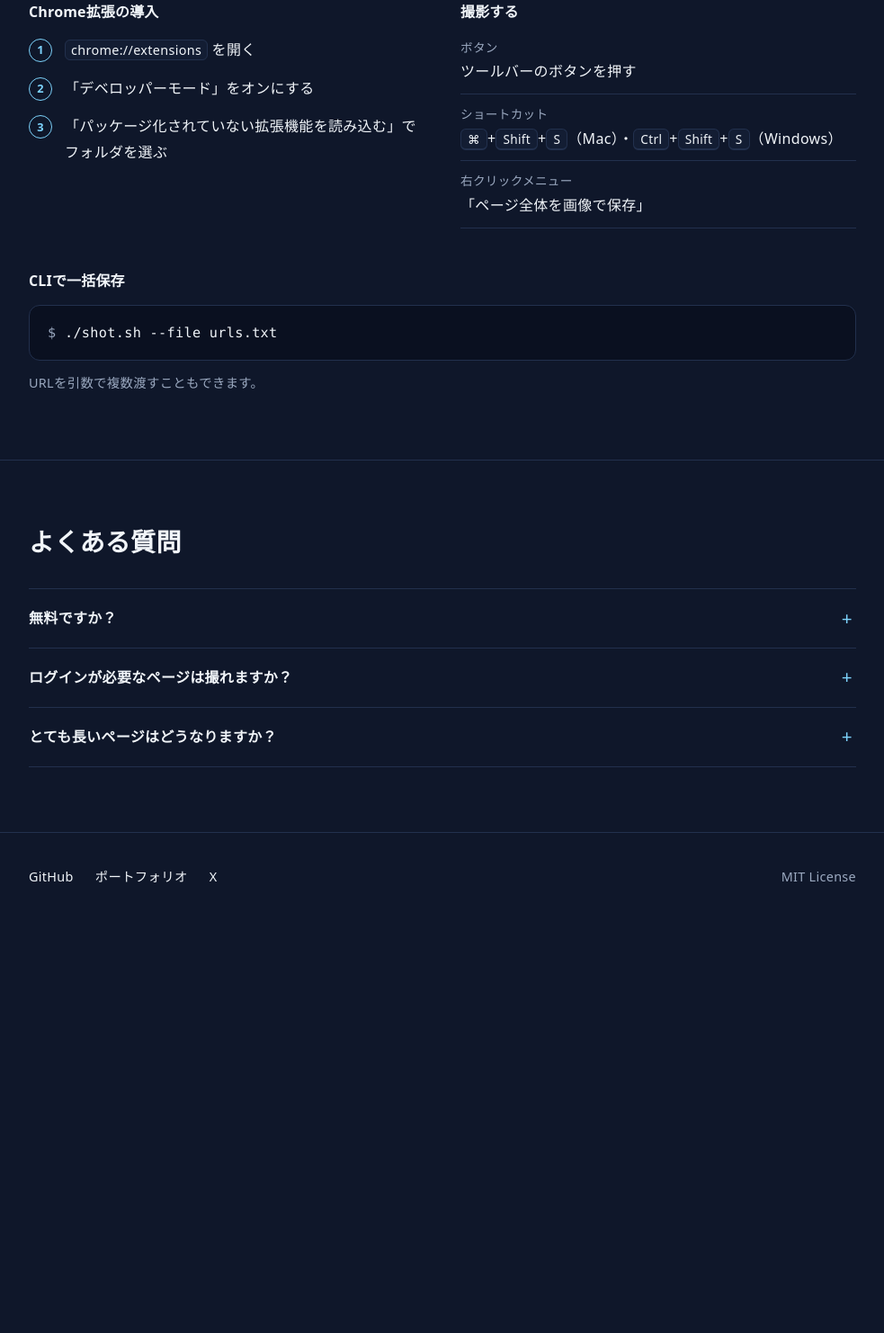
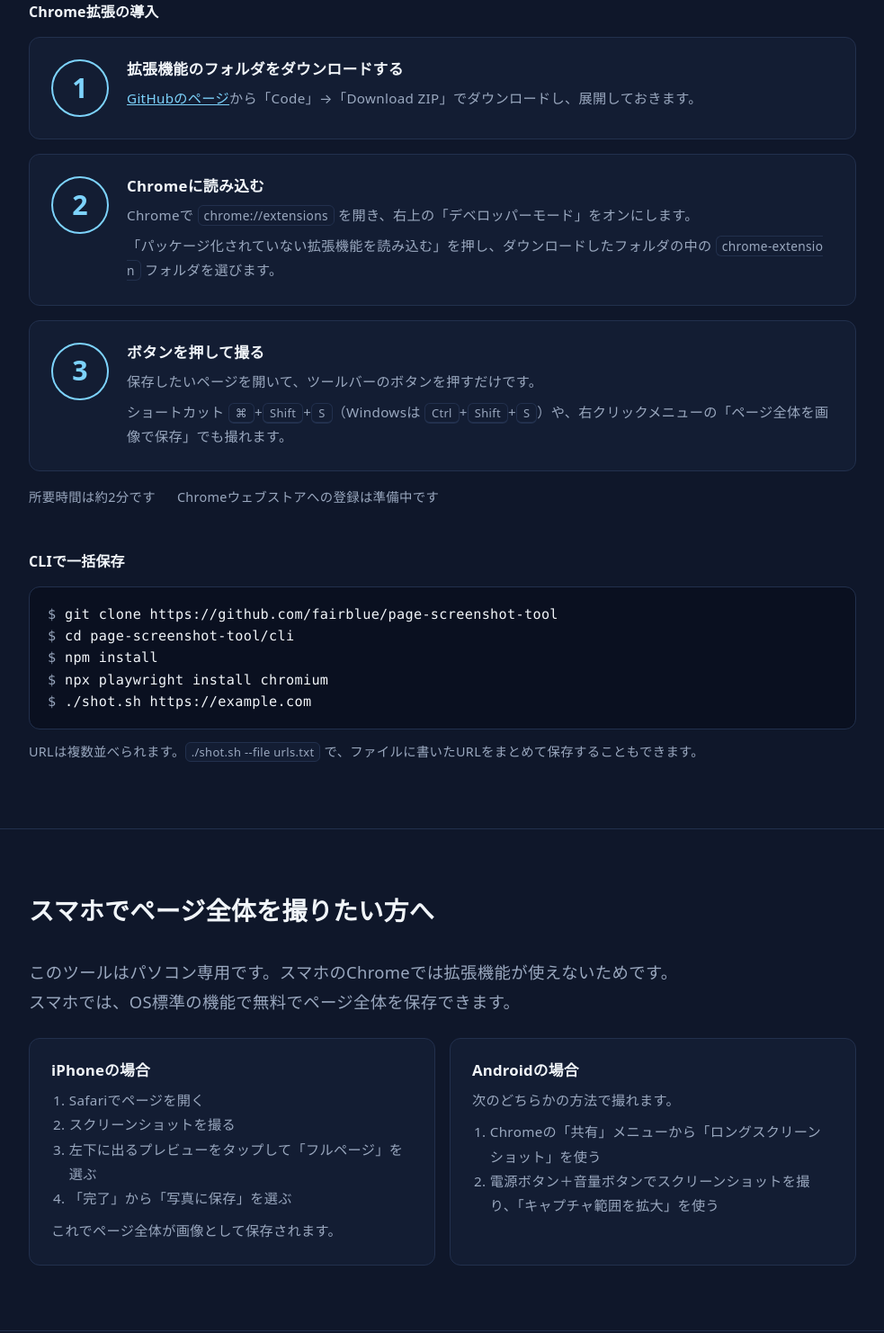
Before and after one commit to fairblue/page-screenshot-tool, a browser extension: page docs/index.html in a window 1280 px wide. Shown: the part 1625-3107 px from the top of the page at 90% size, without its empty margins (148-1131 px from the left). Before the commit the page ends 2661 px from the top, so only its background shows below. Drawn offline with Linux system fonts and the light colour scheme.

Commit message:
LP改訂：導入を大きな3ステップに簡素化＋スマホ向け手順セクションを追加

```diff
--- a/docs/index.html
+++ b/docs/index.html
@@ -105,6 +105,25 @@
   pre .prompt { color: var(--muted); user-select: none; }
   .note { color: var(--muted); font-size: 0.9rem; margin-top: 12px; }
   .sub { font-size: 1rem; margin-bottom: 16px; }
+  .install { display: grid; gap: 16px; list-style: none; padding: 0; margin: 0; counter-reset: step; }
+  .install li {
+    counter-increment: step; display: grid; grid-template-columns: 64px 1fr; gap: 20px; align-items: start;
+    background: var(--bg-2); border: 1px solid var(--line); border-radius: var(--radius); padding: 24px;
+  }
+  .install li::before {
+    content: counter(step); width: 64px; height: 64px; border-radius: 50%;
+    border: 2px solid var(--accent); color: var(--accent);
+    font-size: 1.9rem; font-weight: 700; line-height: 1; display: grid; place-items: center;
+  }
+  .install h4 { font-size: 1.05rem; line-height: 1.35; margin: 0 0 8px; }
+  .install p { color: var(--muted); font-size: 0.95rem; }
+  .install p + p { margin-top: 6px; }
+  .install-meta { display: flex; flex-wrap: wrap; gap: 4px 24px; color: var(--muted); font-size: 0.9rem; margin: 16px 0 0; padding: 0; list-style: none; }
+
+  /* Mobile */
+  .mobile { display: grid; grid-template-columns: 1fr 1fr; gap: 16px; list-style: none; padding: 0; margin: 0; }
+  .mobile ol { margin: 0; padding-left: 1.3em; color: var(--muted); font-size: 0.95rem; }
+  .mobile .card p + ol, .mobile ol + p { margin-top: 8px; }
 
   /* FAQ */
   .faq { border-top: 1px solid var(--line); }
@@ -134,6 +153,9 @@
     .hero { padding: 56px 0 48px; }
     .features { grid-template-columns: 1fr; }
     .usage { grid-template-columns: 1fr; gap: 32px; }
+    .install li { grid-template-columns: 48px 1fr; gap: 16px; padding: 20px; }
+    .install li::before { width: 48px; height: 48px; font-size: 1.5rem; }
+    .mobile { grid-template-columns: 1fr; }
   }
   @media (prefers-reduced-motion: reduce) {
     * { transition: none !important; }
@@ -186,29 +208,69 @@
   <section aria-labelledby="usage-title">
     <div class="wrap">
       <h2 id="usage-title">使い方</h2>
-      <div class="usage">
-        <div>
-          <h3 class="sub">Chrome拡張の導入</h3>
-          <ol class="steps">
-            <li><span class="inline-code">chrome://extensions</span> を開く</li>
-            <li>「デベロッパーモード」をオンにする</li>
-            <li>「パッケージ化されていない拡張機能を読み込む」でフォルダを選ぶ</li>
-          </ol>
-        </div>
-        <div>
-          <h3 class="sub">撮影する</h3>
-          <ul class="ways">
-            <li><span class="label">ボタン</span>ツールバーのボタンを押す</li>
-            <li><span class="label">ショートカット</span><kbd>⌘</kbd>+<kbd>Shift</kbd>+<kbd>S</kbd>（Mac）・<kbd>Ctrl</kbd>+<kbd>Shift</kbd>+<kbd>S</kbd>（Windows）</li>
-            <li><span class="label">右クリックメニュー</span>「ページ全体を画像で保存」</li>
-          </ul>
-        </div>
-      </div>
+      <h3 class="sub">Chrome拡張の導入</h3>
+      <ol class="install">
+        <li>
+          <div>
+            <h4>拡張機能のフォルダをダウンロードする</h4>
+            <p><a href="https://github.com/fairblue/page-screenshot-tool">GitHubのページ</a>から「Code」→「Download ZIP」でダウンロードし、展開しておきます。</p>
+          </div>
+        </li>
+        <li>
+          <div>
+            <h4>Chromeに読み込む</h4>
+            <p>Chromeで <span class="inline-code">chrome://extensions</span> を開き、右上の「デベロッパーモード」をオンにします。</p>
+            <p>「パッケージ化されていない拡張機能を読み込む」を押し、ダウンロードしたフォルダの中の <span class="inline-code">chrome-extension</span> フォルダを選びます。</p>
+          </div>
+        </li>
+        <li>
+          <div>
+            <h4>ボタンを押して撮る</h4>
+            <p>保存したいページを開いて、ツールバーのボタンを押すだけです。</p>
+            <p>ショートカット <kbd>⌘</kbd>+<kbd>Shift</kbd>+<kbd>S</kbd>（Windowsは <kbd>Ctrl</kbd>+<kbd>Shift</kbd>+<kbd>S</kbd>）や、右クリックメニューの「ページ全体を画像で保存」でも撮れます。</p>
+          </div>
+        </li>
+      </ol>
+      <ul class="install-meta">
+        <li>所要時間は約2分です</li>
+        <li>Chromeウェブストアへの登録は準備中です</li>
+      </ul>
       <div class="cli">
         <h3 class="sub">CLIで一括保存</h3>
-        <pre><code><span class="prompt">$ </span>./shot.sh --file urls.txt</code></pre>
-        <p class="note">URLを引数で複数渡すこともできます。</p>
+        <pre><code><span class="prompt">$ </span>git clone https://github.com/fairblue/page-screenshot-tool
+<span class="prompt">$ </span>cd page-screenshot-tool/cli
+<span class="prompt">$ </span>npm install
+<span class="prompt">$ </span>npx playwright install chromium
+<span class="prompt">$ </span>./shot.sh https://example.com</code></pre>
+        <p class="note">URLは複数並べられます。<span class="inline-code">./shot.sh --file urls.txt</span> で、ファイルに書いたURLをまとめて保存することもできます。</p>
       </div>
+    </div>
+  </section>
+
+  <section aria-labelledby="mobile-title">
+    <div class="wrap">
+      <h2 id="mobile-title">スマホでページ全体を撮りたい方へ</h2>
+      <p class="lead" style="margin-top:0;margin-bottom:24px">このツールはパソコン専用です。スマホのChromeでは拡張機能が使えないためです。スマホでは、OS標準の機能で無料でページ全体を保存できます。</p>
+      <ul class="mobile">
+        <li class="card">
+          <h3>iPhoneの場合</h3>
+          <ol>
+            <li>Safariでページを開く</li>
+            <li>スクリーンショットを撮る</li>
+            <li>左下に出るプレビューをタップして「フルページ」を選ぶ</li>
+            <li>「完了」から「写真に保存」を選ぶ</li>
+          </ol>
+          <p>これでページ全体が画像として保存されます。</p>
+        </li>
+        <li class="card">
+          <h3>Androidの場合</h3>
+          <p>次のどちらかの方法で撮れます。</p>
+          <ol>
+            <li>Chromeの「共有」メニューから「ロングスクリーンショット」を使う</li>
+            <li>電源ボタン＋音量ボタンでスクリーンショットを撮り、「キャプチャ範囲を拡大」を使う</li>
+          </ol>
+        </li>
+      </ul>
     </div>
   </section>
 
```
